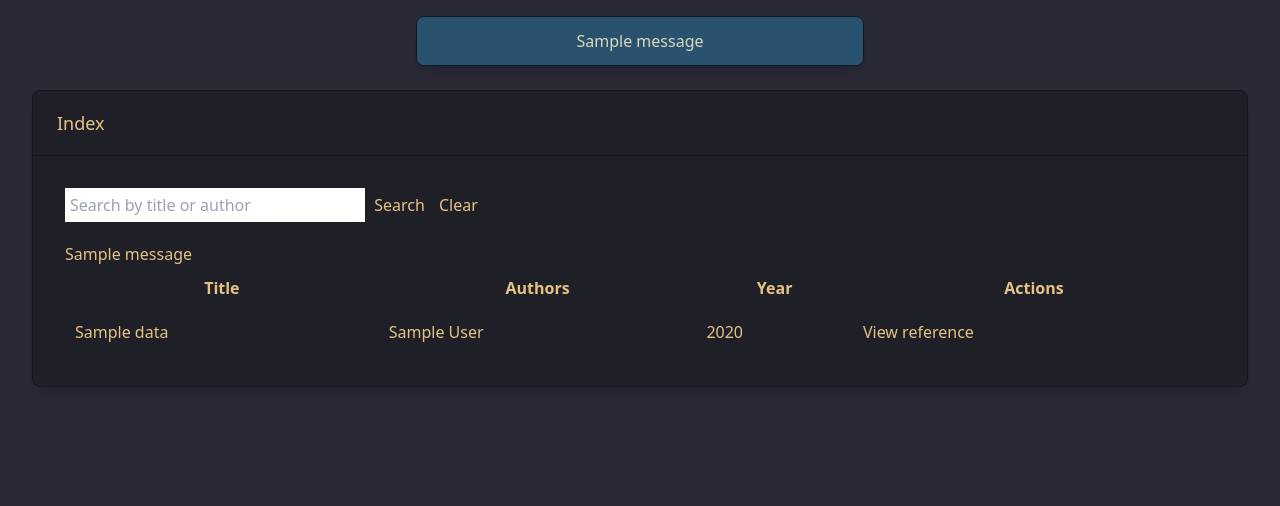
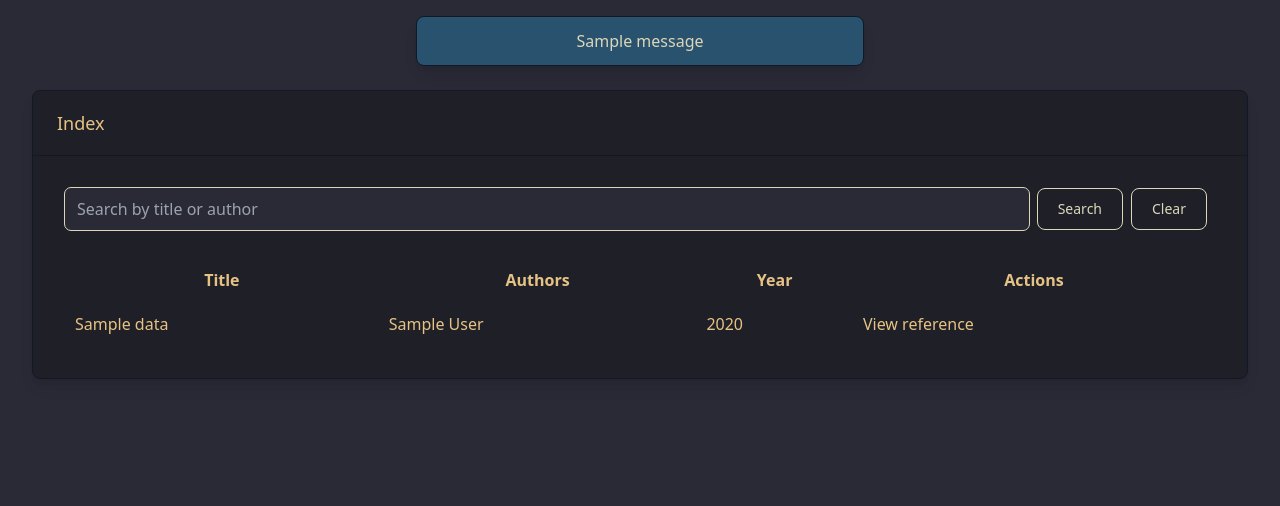
Before and after one commit to valovalovalo/miniprojekti, a Flask app: template src/templates/index.html in a window 1280 px wide. Shown: the part 113-619 px from the top of the page. Run offline with Flask 3, Linux system fonts and the light colour scheme; the template is opened without the code that fills it: most values are stand-ins (such as "Sample title", 1, 10 or a date in 2020); one stand-in notice (Sample message) is shown; some libraries are stand-ins or nearby versions.

Commit message:
Hakukentän harmonisointi layoutiin

```diff
--- a/src/templates/index.html
+++ b/src/templates/index.html
@@ -1,3 +1,4 @@
+{% import 'elements/button.html' as btn %}
 {% extends "layout.html" %}
 
 {% block title %}
@@ -6,25 +7,17 @@
 
 {% block body %}
 
-<div style="margin-bottom: 20px;">
-  <form method="get" action="/" style="display: inline;">
-    <input type="text" name="search" placeholder="Search by title or author" value="{{ search|default('') }}" style="padding: 5px; width: 300px;">
-    <button type="submit" style="padding: 5px;">Search</button>
+<div class="mb-5 flex">
+  <form method="get" action="/"  class="flex-auto">
+    <div class="flex space-x-2">
+      <input type="text" name="search" placeholder="Search by title or author" value="{{ search|default('') }}" class="flex-1 mb-2 rounded-md bg-k-darkblue text-k-white outline outline-1 outline-k-white px-3 py-1.5">
+      <div class="flex-none">{{ btn.button('Search', type='submit') }}</div>
+    </div>
   </form>
-  <form method="get" action="/" style="display: inline;">
-    <button type="submit" style="padding: 5px;">Clear</button>
+  <form method="get" action="/"  class="flex-none">
+    <div>{{ btn.button('Clear', type='submit') }}</div>
   </form>
 </div>
-
-{% with messages = get_flashed_messages() %}
-  {% if messages %}
-    <ul>
-      {% for message in messages %}
-        <li>{{ message }}</li>
-      {% endfor %}
-    </ul>
-  {% endif %}
-{% endwith %}
 
 <table border="1" cellpadding="10" style="border-collapse: collapse; width: 100%;">
   <thead>
```
